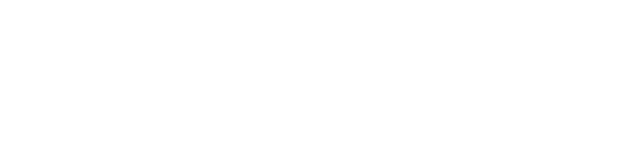
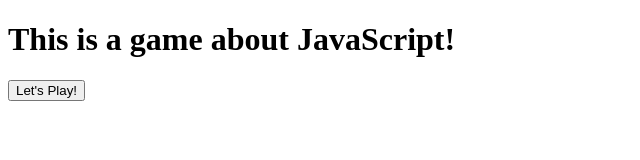
Before and after one commit to CameronMSeibel/quiz-game, a plain HTML site: page index.html in a window 1280 px wide. Shown: the whole page, without its empty margins (0-640 px from the left). Drawn offline with Linux system fonts and the light colour scheme.

Commit message:
Write basic HTML structure.

```diff
--- a/index.html
+++ b/index.html
@@ -5,10 +5,20 @@
     <meta http-equiv="X-UA-Compatible" content="IE=edge">
     <meta name="viewport" content="width=device-width, initial-scale=1.0">
     <title>JavaScript Quiz</title>
-    <script src="assets/script.js"></script>
     <link rel="stylesheet" href="assets/style.css">
 </head>
 <body>
+    <header>
+        <h1>This is a game about JavaScript!</h1>
+    </header>
+    <main>
+        <div id="timer-box">
 
+        </div>
+        <div id="question-box">
+            <button id="start-btn">Let's Play!</button>
+        </div>
+    </main>
+    <script src="assets/script.js"></script>
 </body>
 </html>
```
